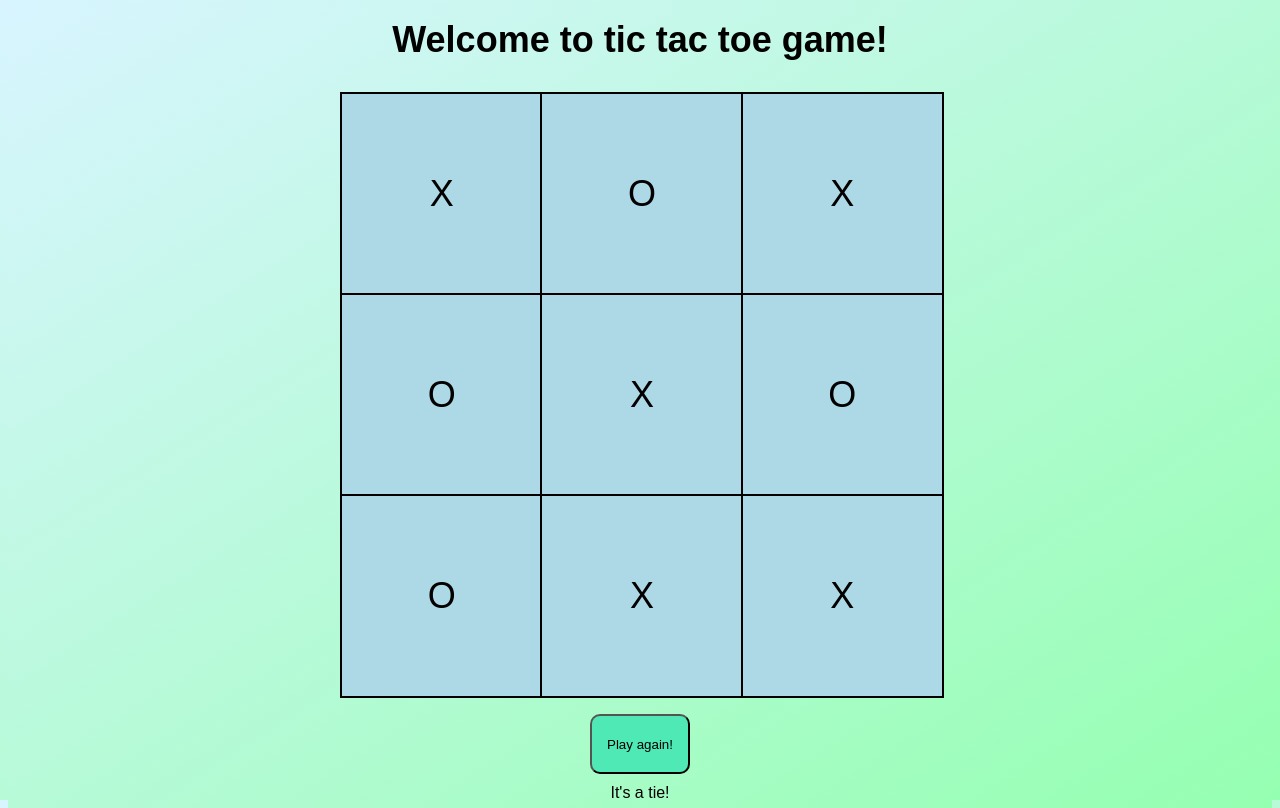
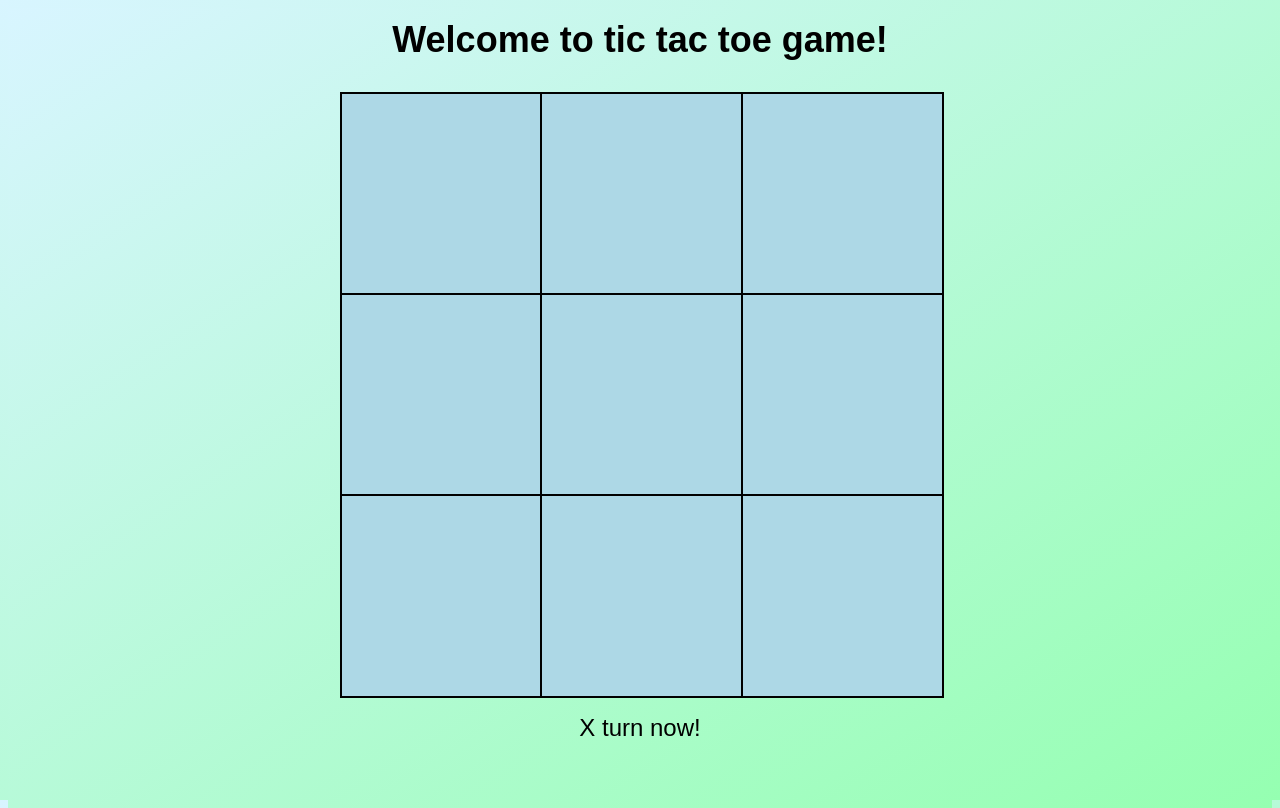
Before and after one commit to Dobermannnn/tic-tac-toe-elia, an Angular app: page / in a window 1280 px wide. Built offline with nearby package versions, Linux system fonts and the light colour scheme.

Commit message:
feat (many) cells are clickable

```diff
--- a/src/app/app.component.html
+++ b/src/app/app.component.html
@@ -2,4 +2,3 @@
   <span>Welcome to tic tac toe game!</span>
 </mat-toolbar>
 <app-game-container [getDisplayText]="getDisplayText"></app-game-container>
-<app-history-display [getDisplayText]="getDisplayText"></app-history-display>
--- a/src/app/game-container/game-container.component.html
+++ b/src/app/game-container/game-container.component.html
@@ -1,11 +1,20 @@
 <div>
-  <div class="gridContainer">
+  <div class="boardContainer">
     <mat-grid-list cols="3" rowHeight="200px">
-      <mat-grid-tile *ngFor="let cell of board" >{{ cell }}</mat-grid-tile>
+      <mat-grid-tile
+        *ngFor="let cell of board(); let cellNum = index"
+        (click)="onCellClick(cellNum)"
+        >{{ cell }}</mat-grid-tile
+      >
     </mat-grid-list>
   </div>
-  <div id="gameOverInfo" *ngIf="isGameOver">
-      <button id="playAgainBtn">Play again!</button>
-      <span>{{ getDisplayText(gameScore) }}</span>
+
+  <div id="gameInfo">
+    @if (isGameOver) {
+    <button id="playAgainBtn" (click)="startOver()">Play again!</button>
+    <span>{{ getDisplayText(gameScore) }}</span>
+    } @else {
+    <span>{{ currentPlayer }} turn now!</span>
+    }
   </div>
 </div>
--- a/src/app/game-container/game-container.component.scss
+++ b/src/app/game-container/game-container.component.scss
@@ -7,26 +7,32 @@ mat-grid-tile {
 mat-grid-list {
   width: 600px;
 }
+.disabled-cell {
+  pointer-events: none;
+  cursor: not-allowed;
+}
 
-.gridContainer {
+.boardContainer {
   display: flex;
   justify-content: center;
 }
 
 #playAgainBtn {
-  width: 100px;
+  width: 140px;
   height: 60px;
   background-color: rgb(79, 233, 181);
   margin: 10px;
   border-radius: 10px;
-  margin-top: 20px;
+  font-size: 24px;
 }
 
 #playAgainBtn:hover {
   background-color: rgb(126, 248, 208);
 }
 
-#gameOverInfo {
+#gameInfo {
+  margin-top: 20px;
+  font-size: 24px;
   display: flex;
   flex-direction: column;
   align-items: center;
--- a/src/app/game-container/game-container.component.ts
+++ b/src/app/game-container/game-container.component.ts
@@ -1,20 +1,65 @@
-import { NgFor, NgIf } from '@angular/common';
-import { Component, Input } from '@angular/core';
+import { NgFor } from '@angular/common';
+import {
+  AfterViewInit,
+  Component,
+  ElementRef,
+  Input,
+  OnInit,
+  QueryList,
+  Signal,
+  signal,
+  ViewChildren,
+} from '@angular/core';
 import { MatButtonModule } from '@angular/material/button';
 import { MatGridList, MatGridTile } from '@angular/material/grid-list';
+import { Subject } from 'rxjs';
+import { GameResult, PlayerType } from './gameTypes';
 
 @Component({
   selector: 'app-game-container',
-  imports: [NgFor,MatGridList,MatGridTile,MatButtonModule,NgIf],
+  imports: [NgFor, MatGridList, MatGridTile, MatButtonModule],
   templateUrl: './game-container.component.html',
-  styleUrl: './game-container.component.scss'
+  styleUrl: './game-container.component.scss',
 })
-export class GameContainerComponent {
-  board: string[] = ['X', 'O', 'X', 'O', 'X', 'O', 'O', 'X', 'X'];
+export class GameContainerComponent implements OnInit {
+  board: Signal<(PlayerType | '') []> = signal(Array(9).fill(''));
 
-  isGameOver: boolean = true;
-  gameScore: string = 'tie';
+  isGameOver: boolean = false;
+  gameScore: GameResult = 'tie';
+  currentPlayer: PlayerType = 'X';
 
   @Input() getDisplayText!: (score: string) => string;
 
+  private cellClick$ = new Subject<number>();
+
+  ngOnInit() {
+    this.cellClick$.subscribe((index) => {
+      if (this.board()[index] == '') {
+        this.board()[index] = this.currentPlayer;
+        this.checkIfGameOver();
+        this.changePlayerTurn();
+      }
+    });
+  }
+
+  onCellClick(index: number): void {
+    this.cellClick$.next(index);
+  }
+
+  changePlayerTurn() {
+    this.currentPlayer = this.currentPlayer == 'X' ? 'O' : 'X';
+  }
+
+  checkIfGameOver() {
+    if (!this.board().includes('')) {
+      this.gameScore = 'tie';
+      this.isGameOver = true;
+    }
+  }
+
+  startOver() {
+    this.board().fill('');
+    this.gameScore = 'new game';
+    this.isGameOver = false;
+  }
 }
--- /dev/null
+++ b/src/app/game-container/gameTypes.ts
@@ -0,0 +1,5 @@
+export type PlayerType = 'X' | 'O';
+
+
+
+export type GameResult = PlayerType | 'tie' | 'new game';
```
